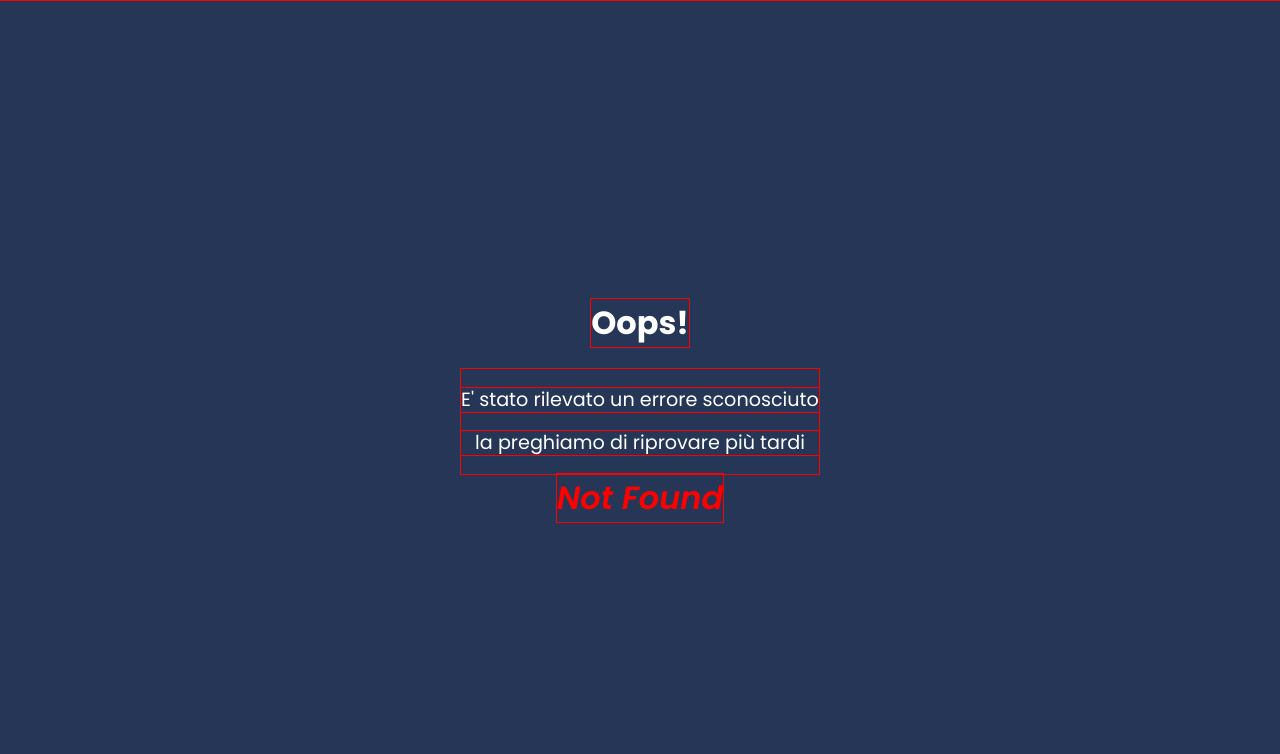
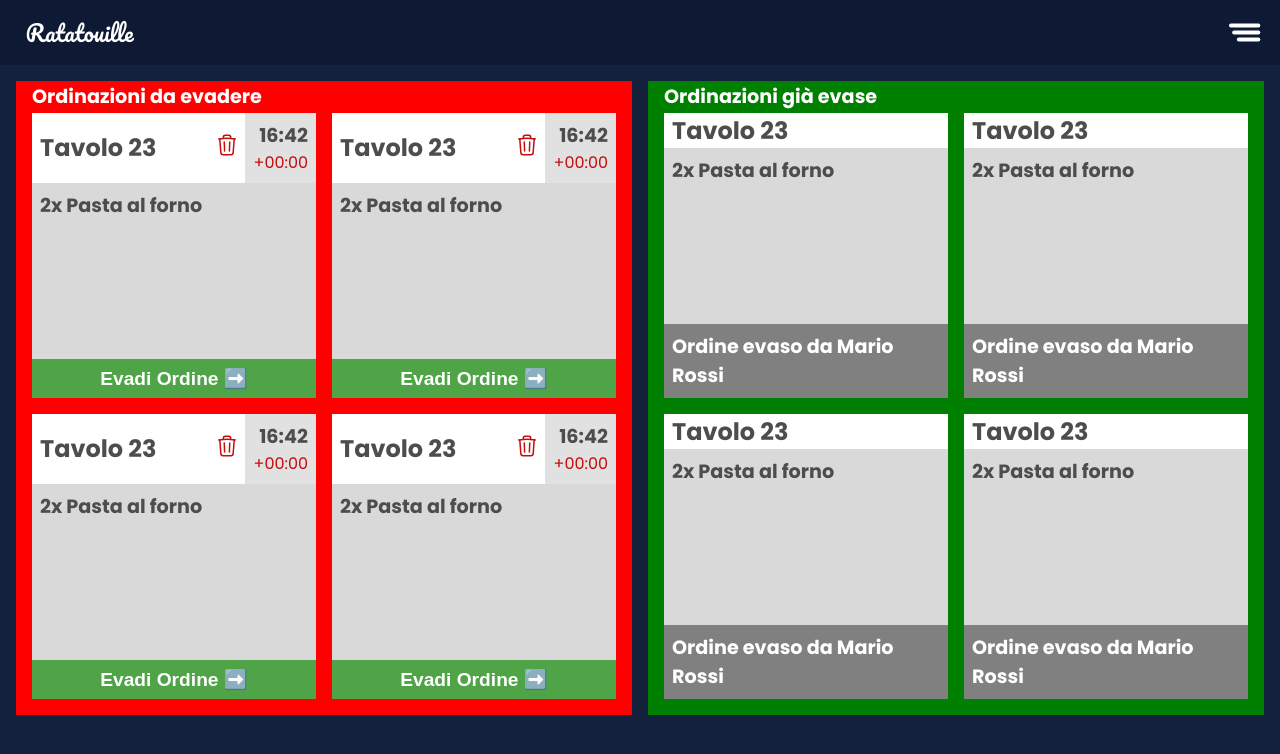
Before and after one commit to macro21KGB/Esame-INGSW-22-23, a React (Vite) app in the folder client/: page /cucina in a window 1280 px wide. Before the commit this address had no page. Shown: the top 754 px of the page. Built offline with nearby package versions, Linux system fonts and the light colour scheme.

Commit message:
route cucina ultimata

```diff
--- a/client/src/App.css
+++ b/client/src/App.css
@@ -13,10 +13,10 @@
   --danger-color: #EF3636;
 }
 
-
+/*
 * {
   outline: 1px solid red;
-}
+} */
 
 html,
 body,
--- a/client/src/components/ItemOrdinazione/index.tsx
+++ b/client/src/components/ItemOrdinazione/index.tsx
@@ -1,11 +1,14 @@
 import { Ordinazione } from "../../entities/ordinazione";
 import styled from "styled-components";
 import ItemElementoOrdinazione from "../ItemElementoOrdinazione";
+import { getDifferenzaInMinuti, getOraMinutiDaDate } from "../../utils/utils";
+import { useState } from "react";
 import { COLORS } from "../../utils/constants";
-import { getDifferenzaInMinuti, getOraMinutiDaDate } from "../../utils/utils";
 
 interface ItemOrdinazioneProps {
 	ordinazione: Ordinazione;
+	onDelete: (id: string) => void;
+	evasa?: boolean;
 }
 
 const ItemOrdinazioneContainer = styled.div`
@@ -26,6 +29,7 @@ flex-direction: row;
 justify-content: space-between;
 align-items: center;
 margin: 0;
+color: #4D4D4D;
 padding-left: 0.5rem;
 background-color: white;
 
@@ -41,10 +45,56 @@ background-color: white;
     font-size: 1.5rem;
     color: #c40d0d;
     cursor: pointer;
+
+    & > svg {
+        width: 1.5rem;
+        height: 1.5rem;
+    }
+}
+`;
+
+const AreYouSureToDeleteDiv = styled.div`
+    display: flex;
+    flex-direction: column;
+    align-items: stretch;
+    justify-content: center;
+    text-align: center;
+    margin: 0;
+    padding: 0.5rem;
+    background-color: #e1e1e1;
+    color: #4D4D4D;
+
+    span {
+        color: ${COLORS.dangerColor};
+        font-weight: bold;
+    }
+
+    & > button {
+        all: unset;
+
+
+        margin: 0.5rem;
+        padding: 0.5rem 1rem;
+        border-radius: 0.5rem;
+        font-size: 1.2rem;
+        font-weight: bold;
+        cursor: pointer;
+        background-color: ${COLORS.dangerColor};
+        color: white;
+
+        &:hover {
+            filter: brightness(0.9);
+        }
+    }
+
+
+    & > button:last-child {
+        border: 1px solid black;
+        background-color: white;
+        color: #4D4D4D;
     }
 
 `;
-
 const DateHolder = styled.div`
     display: flex;
     flex-direction: column;
@@ -69,7 +119,7 @@ const DateHolder = styled.div`
     `;
 
 const EvadiButton = styled.button`
-    background-color: ${(props) => (props.disabled ? "#838383" : "#4fa447")};
+    background-color: #4fa447;
     border: none;
     color: white;
     font-size: 1.2rem;
@@ -78,25 +128,39 @@ const EvadiButton = styled.button`
     cursor: pointer;
 
 `;
+const InfoOrdinazioneEvasa = styled.div`
+    background-color: gray;
+    border: none;
+    color: white;
+    font-size: 1.2rem;
+    font-weight: bold;
+    padding: 0.5rem;
+    `;
 
 const OuterLayer = styled.div`
-    max-widt: 40%;
     margin: 0;
     padding: 0;
     display: flex;
     flex-direction: column;
     justify-content: space-between;
     background-color: #d9d9d9;
-    max-width: 40%;
     `;
 
-export default function ItemOrdinazione(props: ItemOrdinazioneProps) {
-	const { ordinazione } = props;
+export default function ItemOrdinazione({
+	ordinazione,
+	evasa,
+	onDelete,
+}: ItemOrdinazioneProps) {
+	const tempoOrdinazione = ordinazione.timestamp;
 
-	const tempoOrdinazione = ordinazione.timestamp;
+	const [showDeleteModal, setShowDeleteModal] = useState(false);
 
 	const evadiOrdinazione = () => {
 		console.log("Evadi ordinazione");
+	};
+
+	const deleteOrdinazione = () => {
+		setShowDeleteModal(true);
 	};
 
 	return (
@@ -104,27 +168,85 @@ export default function ItemOrdinazione(props: ItemOrdinazioneProps) {
 			<ItemOrdinazioneNavbar>
 				<p>Tavolo {ordinazione.codice_tavolo}</p>
 				<div style={{ display: "flex", flexDirection: "row" }}>
-					<button className="delete_button" onClick={() => {}}>
-						🗑️
+					{!evasa && (
+						<>
+							<button className="delete_button" onClick={deleteOrdinazione}>
+								<svg
+									xmlns="http://www.w3.org/2000/svg"
+									fill="none"
+									viewBox="0 0 24 24"
+									strokeWidth={1.5}
+									stroke="currentColor"
+									className="w-6 h-6"
+								>
+									<path
+										strokeLinecap="round"
+										strokeLinejoin="round"
+										d="M14.74 9l-.346 9m-4.788 0L9.26 9m9.968-3.21c.342.052.682.107 1.022.166m-1.022-.165L18.16 19.673a2.25 2.25 0 01-2.244 2.077H8.084a2.25 2.25 0 01-2.244-2.077L4.772 5.79m14.456 0a48.108 48.108 0 00-3.478-.397m-12 .562c.34-.059.68-.114 1.022-.165m0 0a48.11 48.11 0 013.478-.397m7.5 0v-.916c0-1.18-.91-2.164-2.09-2.201a51.964 51.964 0 00-3.32 0c-1.18.037-2.09 1.022-2.09 2.201v.916m7.5 0a48.667 48.667 0 00-7.5 0"
+									/>
+								</svg>
 							</button>
 							<DateHolder>
 								<p>{getOraMinutiDaDate(tempoOrdinazione)}</p>
 								<p className="difference_time">
 									+{getDifferenzaInMinuti(tempoOrdinazione, new Date())}
 								</p>
-					</DateHolder>
+							</DateHolder>{" "}
+						</>
+					)}
 				</div>
 			</ItemOrdinazioneNavbar>
+			{showDeleteModal ? (
+				<AreYouSureToDeleteDiv>
+					<p>
+						Sei sicuro di voler <span>cancellare</span> l'ordinazione?
+					</p>
+					<button
+						type="button"
+						onClick={() => {
+							setShowDeleteModal(false);
+							onDelete(ordinazione.codice_tavolo);
+							console.log("Cancella");
+						}}
+					>
+						Si, Cancella
+					</button>
+					<button
+						type="button"
+						onClick={() => {
+							setShowDeleteModal(false);
+						}}
+					>
+						No, Mantieni
+					</button>
+				</AreYouSureToDeleteDiv>
+			) : (
+				<>
 					<ItemOrdinazioneContainer>
-				{ordinazione.elementi.map((elemento) => {
+						{ordinazione.elementi?.map((elemento) => {
 							return (
-						<ItemElementoOrdinazione elemento={elemento} key={elemento.nome} />
+								<ItemElementoOrdinazione
+									elemento={elemento}
+									key={elemento.nome}
+								/>
 							);
 						})}
 					</ItemOrdinazioneContainer>
-			<EvadiButton disabled={ordinazione.evaso} onClick={evadiOrdinazione}>
+					{evasa ? (
+						<InfoOrdinazioneEvasa>
+							Ordine evaso da {ordinazione.evasaDa?.nome}{" "}
+							{ordinazione.evasaDa?.cognome}
+						</InfoOrdinazioneEvasa>
+					) : (
+						<EvadiButton
+							disabled={ordinazione.evaso}
+							onClick={evadiOrdinazione}
+						>
 							Evadi Ordine ➡️
 						</EvadiButton>
+					)}
+				</>
+			)}
 		</OuterLayer>
 	);
 }
--- a/client/src/entities/dummyObjects.ts
+++ b/client/src/entities/dummyObjects.ts
@@ -1,7 +1,7 @@
-import { Categoria } from "./menu";
+import { Categoria, Elemento, ElementoConQuantita } from "./menu";
 import { Ordinazione } from "./ordinazione";
 import { Ristorante } from "./ristorante";
-import { Ruolo, Utente } from "./utente";
+import { Cameriere, Ruolo, Utente } from "./utente";
 
 const dummyResturant = new Ristorante(
 	1,
@@ -23,6 +23,35 @@ const dummyAdmin = new Utente(
 
 const dummyCategoria = new Categoria("Primi", [], 0);
 
-const dummyOrdinazione = new Ordinazione("23");
+const dummyElemento = new Elemento(
+	"Pasta al forno",
+	"Pasta fatta al forno",
+	7,
+	{
+		ingredienti: [],
+		allergeni: [],
+		ordine: 0,
+	},
+);
 
-export { dummyResturant, dummyOrdinazione, dummyAdmin, dummyCategoria };
+const dummyElementoConQuantita = ElementoConQuantita.fromElemento(
+	dummyElemento,
+	2,
+);
+
+const dummyOrdinazione = new Ordinazione("23").setElementi([
+	dummyElementoConQuantita,
+]);
+const dummyOrdinazioneEvasa = new Ordinazione("23")
+	.setElementi([dummyElementoConQuantita])
+	.setEvasaDa(Cameriere.fromUtente(dummyAdmin));
+
+export {
+	dummyResturant,
+	dummyOrdinazione,
+	dummyAdmin,
+	dummyCategoria,
+	dummyElemento,
+	dummyElementoConQuantita,
+	dummyOrdinazioneEvasa,
+};
--- a/client/src/entities/ordinazione.ts
+++ b/client/src/entities/ordinazione.ts
@@ -22,6 +22,17 @@ export class Ordinazione {
 		this.elementi = elementi;
 	}
 
+	setElementi(elementi: ElementoConQuantita[]) {
+		this.elementi = elementi;
+		console.log(this.elementi);
+		return this;
+	}
+
+	setEvasaDa(evasaDa: Cameriere) {
+		this.evasaDa = evasaDa;
+		return this;
+	}
+
 	getImporto(): number {
 		let importo = 0;
 		for (let elemento of this.elementi) {
--- a/client/src/entities/utente.ts
+++ b/client/src/entities/utente.ts
@@ -98,6 +98,16 @@ class Cameriere extends Utente implements ICanBeSupervisor {
 		super(nome, cognome, telefono, email);
 		this.supervisore = supervisore;
 	}
+
+	public static fromUtente(utente: Utente): Cameriere {
+		return new Cameriere(
+			utente.nome,
+			utente.cognome,
+			utente.telefono,
+			utente.email,
+			false,
+		);
+	}
 }
 
 class AddettoAllaCucina extends Utente implements ICanBeSupervisor {
--- a/client/src/main.tsx
+++ b/client/src/main.tsx
@@ -11,6 +11,7 @@ import DashboardRistoranteRoute from "./routes/DashboardRistorante";
 import GestisciUtenzaRoute from "./routes/GestisciUtenza";
 import GestisciMenuRoute from "./routes/GestisciCategorie";
 import GestisciElementiCategoriaRoute from "./routes/GestisciElementiCategoria";
+import CucinaRoute from "./routes/CucinaRoute";
 
 const router = createBrowserRouter([
 	{
@@ -43,6 +44,11 @@ const router = createBrowserRouter([
 		element: <GestisciElementiCategoriaRoute />,
 		errorElement: <ErrorPage />,
 	},
+	{
+		path: "/cucina",
+		element: <CucinaRoute />,
+		errorElement: <ErrorPage />,
+	},
 ]);
 
 const queryClient = new QueryClient();
--- /dev/null
+++ b/client/src/routes/CucinaRoute.tsx
@@ -0,0 +1,149 @@
+import { useState } from "react";
+import styled from "styled-components";
+import ItemOrdinazione from "../components/ItemOrdinazione";
+import { NavbarFactory } from "../components/NavBar";
+import {
+	dummyOrdinazione,
+	dummyOrdinazioneEvasa,
+} from "../entities/dummyObjects";
+
+// center popup on center of the screen that tell the user to rotate the device
+const WrongOrentation = styled.div`
+    position: fixed;
+    top: 50%;
+    left: 50%;
+    transform: translate(-50%, -50%);
+    background-color: #465375;
+    border-radius: 1rem;
+    padding: 1rem;
+    width: 80vw;
+    height: 80vh;
+    display: flex;
+    flex-direction: column;
+    justify-content: center;
+    align-items: center;
+    z-index: 1000;
+    color: white;
+    font-size: 2rem;
+    text-align: center;
+    font-weight: bold;
+`;
+
+const PopupBackground = styled.div`
+    position: fixed;
+    top: 0;
+    left: 0;
+    width: 100vw;
+    height: 100vh;
+    background-color: rgba(0, 0, 0, 0.5);
+    z-index: 999;
+`;
+
+const CucinaRouteContainer = styled.div`
+    display: flex;
+    flex-direction: column;
+    margin: 0;
+    padding: 0;
+    height: 100vh;
+    width: 100vw;
+    overflow: hidden;
+
+    #sections {
+        display: flex;
+        flex-direction: row;
+        margin: 1rem;
+        gap: 1rem;
+    }
+`;
+
+// create a grid of 2 rows and 2 columns, but the list can scroll
+const MacroSection = styled.div<{ bgColor: string }>`
+    position: relative;
+    display: grid;
+    background-color: ${(props) => props.bgColor};
+    grid-template-columns: 1fr 1fr;
+    padding: 1rem;
+    gap: 1rem;
+    width: 50%;
+    padding-top: 2rem;
+    overflow: hidden;
+
+    &:before {
+        content: "${(props) => props.title}";
+        font-weight: bold;
+        position: absolute;
+        font-size: 1.2rem;
+        top: 0.1rem;
+        left: 1rem;
+    }
+
+`;
+
+export default function CucinaRoute() {
+	const [isScreenTooSmall, setIsScreenTooSmall] = useState(false);
+
+	const checkScreenSize = () => {
+		if (window.innerWidth < window.innerHeight) setIsScreenTooSmall(true);
+		else setIsScreenTooSmall(false);
+	};
+
+	window.addEventListener("resize", checkScreenSize);
+
+	return (
+		<CucinaRouteContainer>
+			{NavbarFactory.generateNavbarOnlyMenu()}
+			{isScreenTooSmall ? (
+				<PopupBackground>
+					<WrongOrentation>
+						<svg
+							xmlns="http://www.w3.org/2000/svg"
+							fill="none"
+							viewBox="0 0 24 24"
+							strokeWidth={1.5}
+							stroke="currentColor"
+							className="w-6 h-6"
+						>
+							<path
+								strokeLinecap="round"
+								strokeLinejoin="round"
+								d="M12 9v3.75m-9.303 3.376c-.866 1.5.217 3.374 1.948 3.374h14.71c1.73 0 2.813-1.874 1.948-3.374L13.949 3.378c-.866-1.5-3.032-1.5-3.898 0L2.697 16.126zM12 15.75h.007v.008H12v-.008z"
+							/>
+						</svg>
+						Per favore ruota il tuo dispositivo
+					</WrongOrentation>
+				</PopupBackground>
+			) : null}
+
+			<div id="sections">
+				<MacroSection title="Ordinazioni da evadere" bgColor="red">
+					<ItemOrdinazione onDelete={() => {}} ordinazione={dummyOrdinazione} />
+					<ItemOrdinazione onDelete={() => {}} ordinazione={dummyOrdinazione} />
+					<ItemOrdinazione onDelete={() => {}} ordinazione={dummyOrdinazione} />
+					<ItemOrdinazione onDelete={() => {}} ordinazione={dummyOrdinazione} />
+				</MacroSection>
+				<MacroSection title="Ordinazioni già evase" bgColor="green">
+					<ItemOrdinazione
+						evasa={true}
+						onDelete={() => {}}
+						ordinazione={dummyOrdinazioneEvasa}
+					/>
+					<ItemOrdinazione
+						evasa={true}
+						onDelete={() => {}}
+						ordinazione={dummyOrdinazioneEvasa}
+					/>
+					<ItemOrdinazione
+						evasa={true}
+						onDelete={() => {}}
+						ordinazione={dummyOrdinazioneEvasa}
+					/>
+					<ItemOrdinazione
+						evasa={true}
+						onDelete={() => {}}
+						ordinazione={dummyOrdinazioneEvasa}
+					/>
+				</MacroSection>
+			</div>
+		</CucinaRouteContainer>
+	);
+}
```
Also changed, not shown: 1 other file (tests, documents, lock files or other folders). Lines whose indentation alone changed are shown as unchanged.
